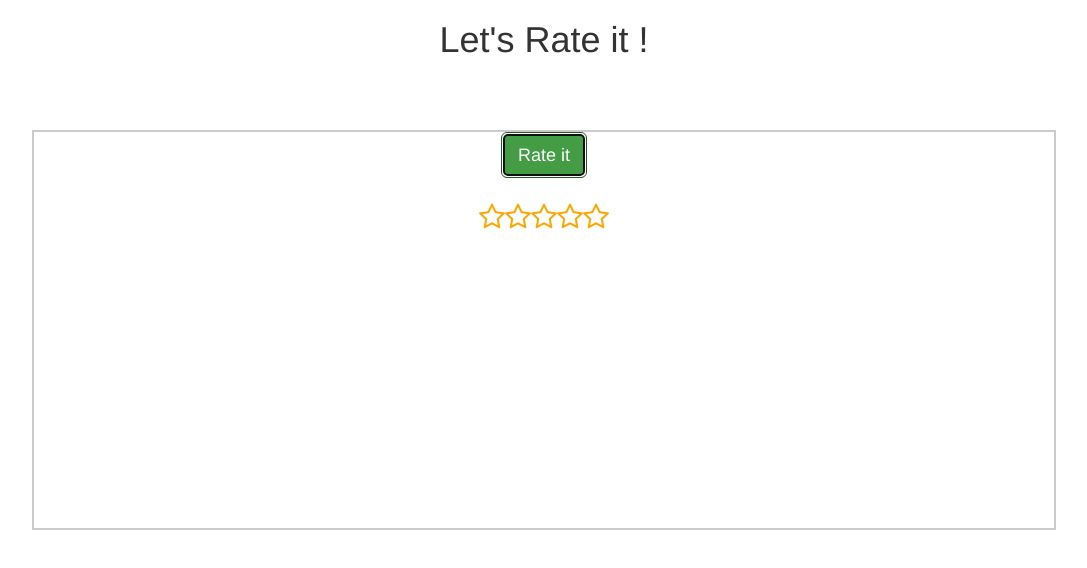
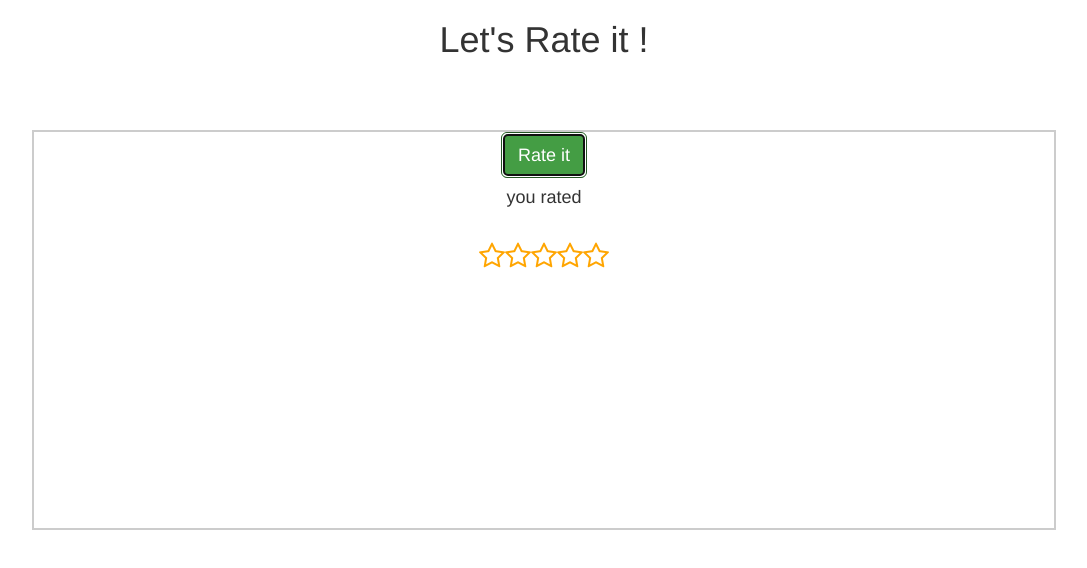
Before and after one commit to rootFaheem/star-rating-MERN, a React (Create React App) app in the folder client/: page / in a window 1280 px wide. Both pictures are taken after a click on the button "Rate it". Shown: the top 568 px of the page, without its empty margins (96-1183 px from the left). Built offline with nearby package versions, Linux system fonts and the light colour scheme.

Commit message:
you rated text

```diff
--- a/client/src/App.js
+++ b/client/src/App.js
@@ -45,9 +45,7 @@ class App extends Component {
             "fa fa-star fa-2x medium"
           ]}
           onChange={rate => this.rateHandler(rate)}
-        >
-          you rated
-        </Rating>
+        />
       );
     }
 
@@ -66,7 +64,10 @@ class App extends Component {
               >
                 Rate it
               </button>
-              <div>{this.rateData}</div>
+              <div>
+                {this.state.show ? <h4>you rated</h4> : null}
+                {this.rateData}
+              </div>
               <br />
             </div>
           </div>
```
